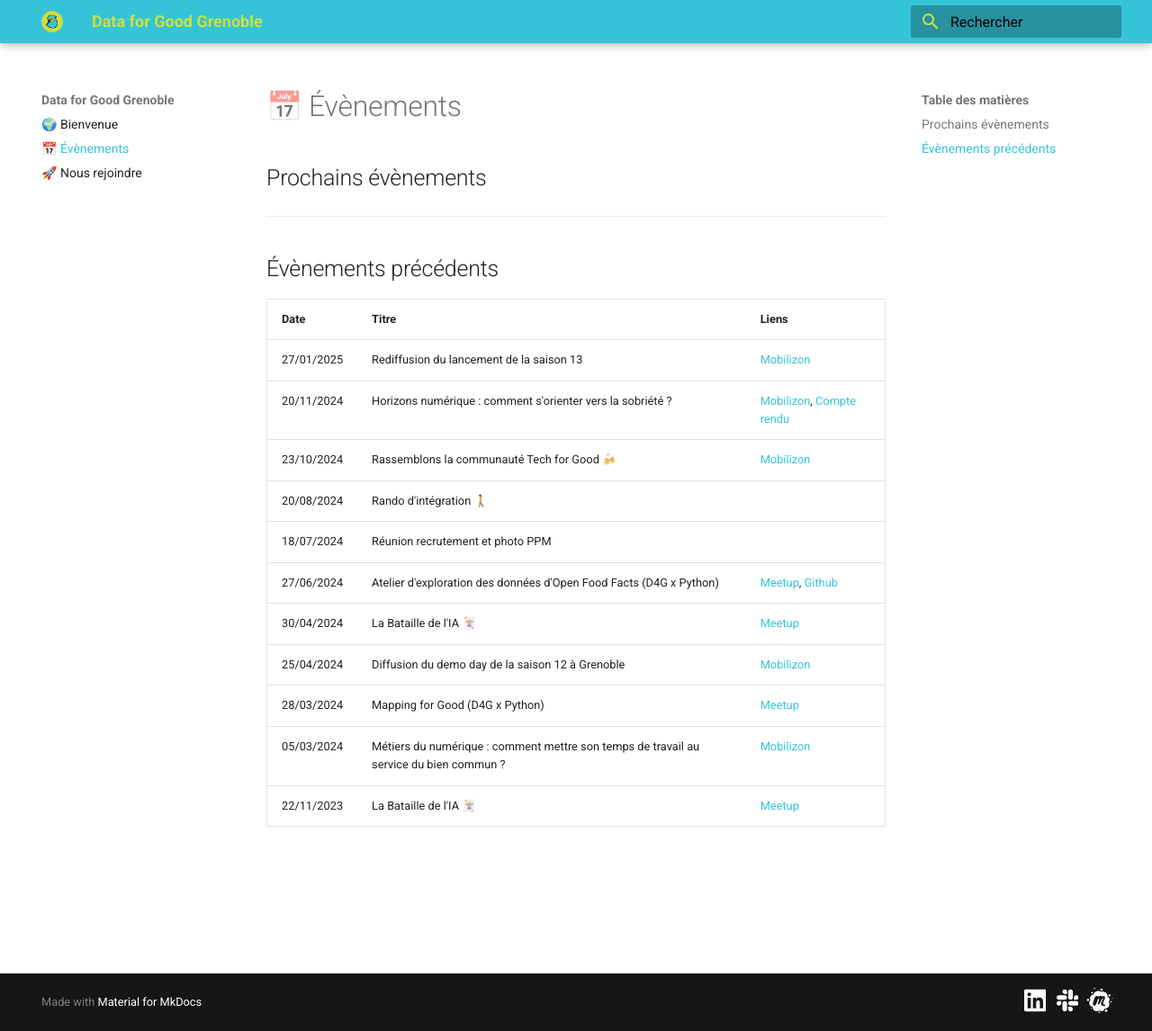
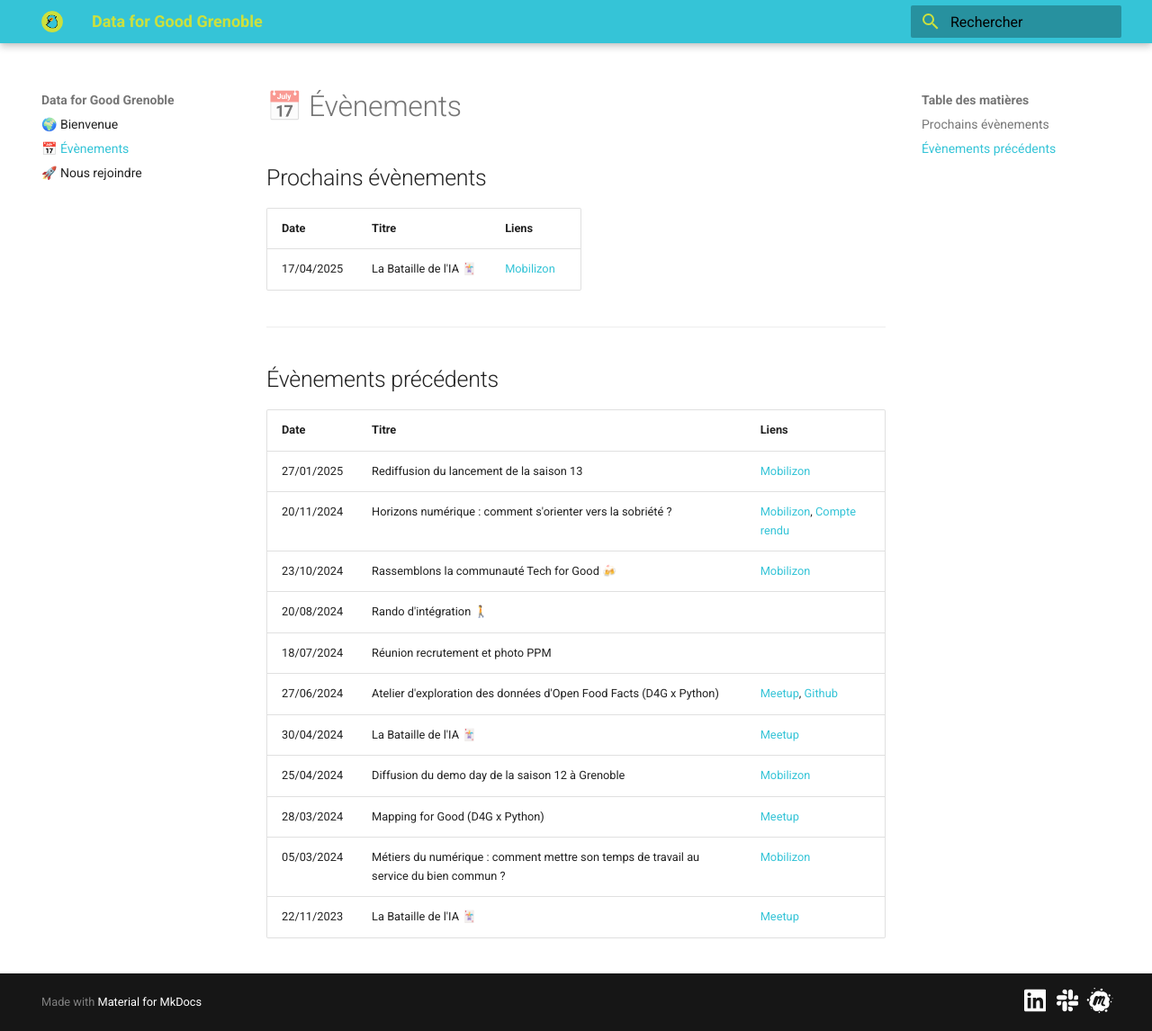
Before and after one commit to data-for-good-grenoble/data-for-good-grenoble.github.io, an MkDocs documentation site: the page built from content/events/index.md, in a window 1280 px wide and 1146 px high. Shown: the whole window at 90% size. Built offline with MkDocs 1.6.1 and Material for MkDocs 9.7.7, drawn with Linux system fonts in a browser that asks for light colours.

Commit message:
feat: ajout event

```diff
--- a/content/events/index.md
+++ b/content/events/index.md
@@ -1,6 +1,9 @@
 # 📅 Évènements
 
 ## Prochains évènements
+|Date|Titre|Liens|
+|---|---|---|
+|17/04/2025|La Bataille de l'IA 🃏|[Mobilizon](https://mobilizon.fr/events/15d3b004-97a6-4629-a11b-4edd6c1e254c)|
 
 ___
 
```
